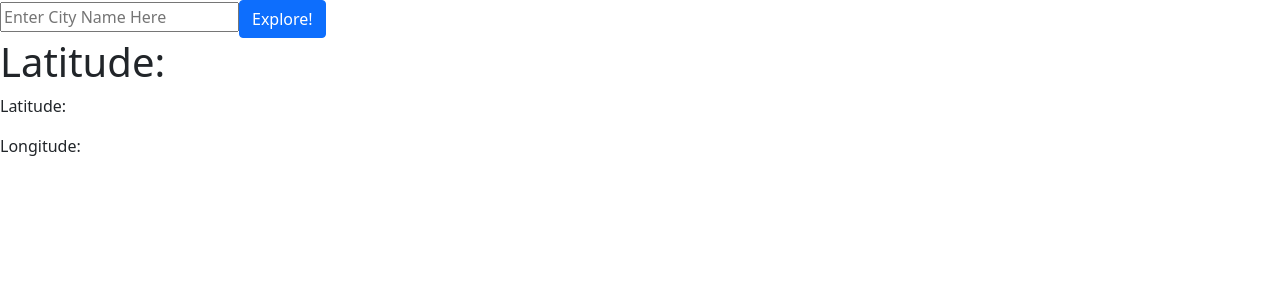
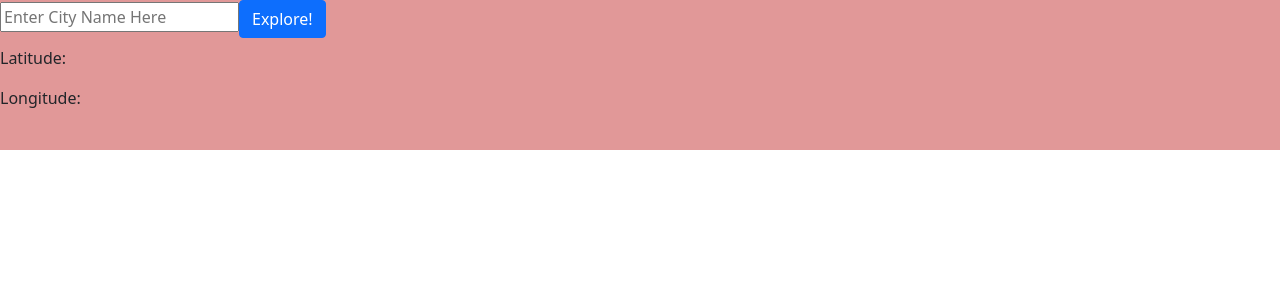
Before and after one commit to Twin-2/city-explorer, a React (Create React App) app: page / in a window 1280 px wide. Shown: the top 300 px of the page. Built offline with nearby package versions, Linux system fonts and the light colour scheme.

Commit message:
finished lab 06

```diff
--- a/src/App.css
+++ b/src/App.css
@@ -36,3 +36,7 @@
     transform: rotate(360deg);
   }
 }
+
+body {
+  color: #030607;
+}
--- a/src/App.js
+++ b/src/App.js
@@ -1,6 +1,6 @@
 import axios from 'axios';
 import React from 'react';
-import {Button} from 'react-bootstrap';
+import {Button, Image, Alert} from 'react-bootstrap';
 import 'bootstrap/dist/css/bootstrap.css';
 
 
@@ -9,7 +9,10 @@ class App extends React.Component{
     super(props);
     this.state = {
       locationData: {},
-      formInput: ''
+      formInput: '',
+      map:'',
+      showAlert: false,
+      errors: ''
     }
   }
 
@@ -18,22 +21,45 @@ class App extends React.Component{
       this.setState({formInput: e.target.value})
     }
 
-    getLocation = async () => {
-      const API = `https://us1.locationiq.com/v1/search.php?key=${process.env.REACT_APP_ACCESS_KEY}&q=${this.state.formInput}&format=json`;
+    getLocation = async (e) => {
+      e.preventDefault();
+      try{const API = `https://us1.locationiq.com/v1/search.php?key=${process.env.REACT_APP_ACCESS_KEY}&q=${this.state.formInput}&format=json`;
       const response = await axios.get(API);
       console.log(response.data)
       this.setState({ locationData: response.data[0]})
+
+      const MAP = `https://maps.locationiq.com/v3/staticmap?key=${process.env.REACT_APP_ACCESS_KEY}&center=${this.state.locationData.lat},${this.state.locationData.lon}&zoom=12`;
+      const mapResponse = await axios.get(MAP);
+      console.log(mapResponse.config.url)
+      this.setState({ map: mapResponse.config.url, showAlert: false})
+      }
+      catch(error){
+        console.log(error.response.status)
+        this.setState({errors: error.response.status, showAlert: true, map: '', locationData: {}})
+      }
     }
 
   render(){
     return(
-      <>
-      <input type="text" onChange={this.handleInput} placeholder='Enter City Name Here'></input>
-      <Button varient="primary" onClick={this.getLocation}>Explore!</Button>
-      <h1>Latitude: {this.state.locationData.display_name}</h1>
-      <p>Latitude: {this.state.locationData.lat}</p>
-      <p>Longitude: {this.state.locationData.lon}</p>
-      </>
+      <div id="contentBody">
+        <Alert
+          show={this.state.showAlert}
+          variant='warning'
+          // onClose={()=> this.setState({showAlert: false})}
+          >
+          Error code {this.state.errors}: unable to geocode
+          <Button variant="warning" onClick={()=>this.setState({showAlert: false})}>Close</Button>
+        </Alert>
+
+        <input type="text" onChange={this.handleInput} placeholder='Enter City Name Here'></input>
+        <Button varient="primary" onClick={this.getLocation}>Explore!</Button>
+        <h1>{this.state.locationData.display_name}</h1>
+        <p>Latitude: {this.state.locationData.lat}</p>
+        <p>Longitude: {this.state.locationData.lon}</p>
+        <Image src={this.state.map} rounded/>
+
+
+      </div>
     )
   }
 }
--- a/src/index.css
+++ b/src/index.css
@@ -5,9 +5,16 @@ body {
     sans-serif;
   -webkit-font-smoothing: antialiased;
   -moz-osx-font-smoothing: grayscale;
+
+
 }
 
 code {
   font-family: source-code-pro, Menlo, Monaco, Consolas, 'Courier New',
     monospace;
 }
+
+
+#contentBody{
+  background-color: #e19898;
+}
```
Also changed, not shown: public/index.html (+5 -25 lines), 1 other file (tests, documents, lock files or other folders).
